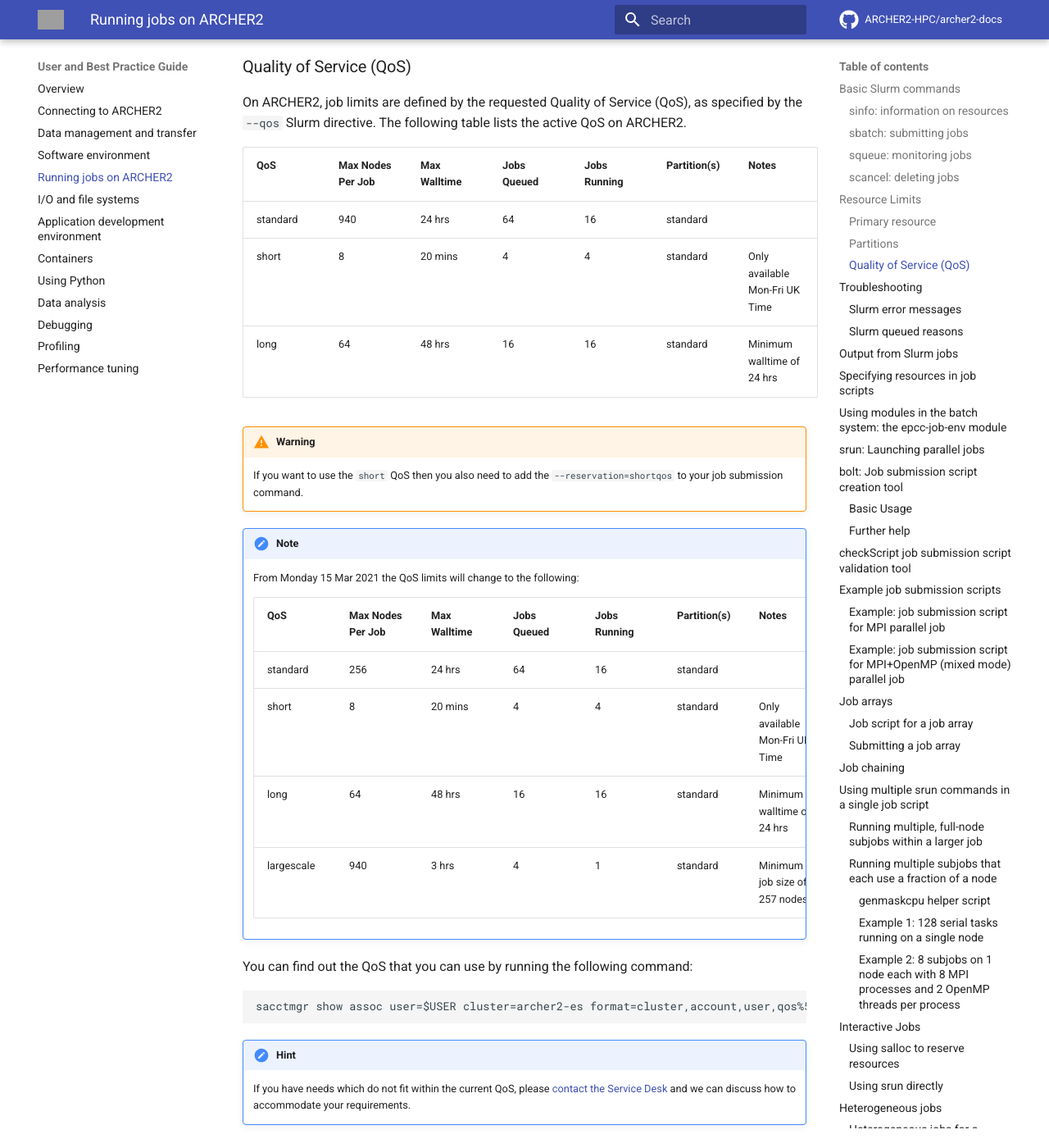
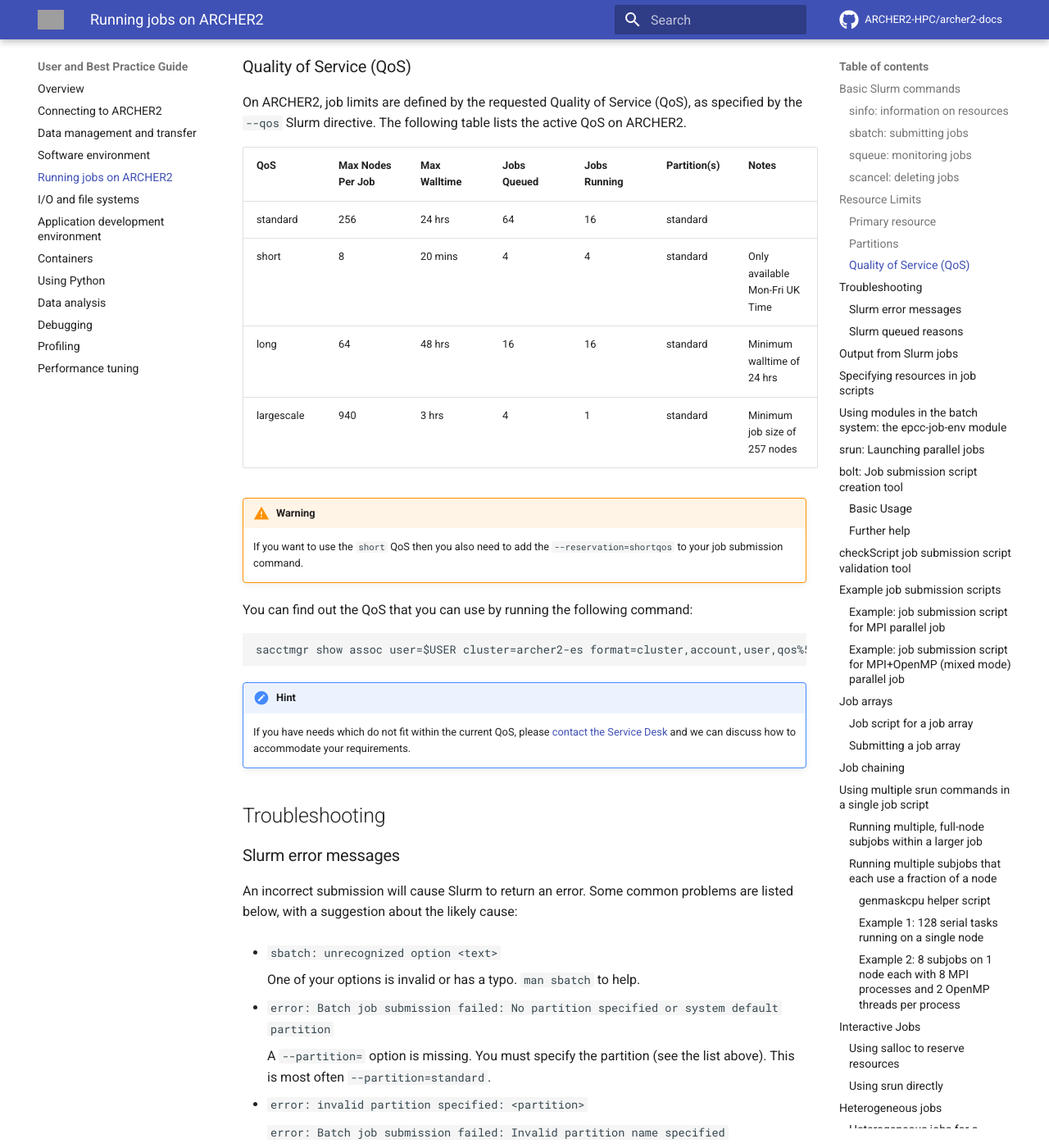
Before and after one commit to ARCHER2-HPC/archer2-docs, an MkDocs documentation site: the page built from docs/user-guide/scheduler.md, in a window 1280 px wide and 1400 px high, scrolled down 3304 px. Shown: the whole window at 82% size. Built offline with MkDocs 1.6.1 and Material for MkDocs 9.7.7, drawn with Linux system fonts in a browser that asks for light colours; comment, search, counter and statistics services are not loaded; grey boxes are pictures that could not be loaded.

Commit message:
Update to new QoS limits

```diff
--- a/docs/user-guide/scheduler.md
+++ b/docs/user-guide/scheduler.md
@@ -146,23 +146,14 @@
 
 | QoS        | Max Nodes Per Job | Max Walltime | Jobs Queued | Jobs Running | Partition(s) | Notes |
 | ---------- | ----------------- | ------------ | ----------- | ------------ | ------------ | ------|
-| standard   | 940               | 24 hrs       | 64          | 16           | standard     |       |
+| standard   | 256               | 24 hrs       | 64          | 16           | standard     |       |
 | short      | 8                 | 20 mins      | 4           | 4            | standard     | Only available Mon-Fri UK Time |
 | long       | 64                | 48 hrs       | 16          | 16           | standard     | Minimum walltime of 24 hrs |
+| largescale | 940               | 3 hrs        | 4           | 1            | standard     | Minimum job size of 257 nodes |
 
 !!! warning
     If you want to use the `short` QoS then you also need to add the
     `--reservation=shortqos` to your job submission command.
-
-!!! note
-    From Monday 15 Mar 2021 the QoS limits will change to the following:
-
-    | QoS        | Max Nodes Per Job | Max Walltime | Jobs Queued | Jobs Running | Partition(s) | Notes |
-    | ---------- | ----------------- | ------------ | ----------- | ------------ | ------------ | ------|
-    | standard   | 256               | 24 hrs       | 64          | 16           | standard     |       |
-    | short      | 8                 | 20 mins      | 4           | 4            | standard     | Only available Mon-Fri UK Time |
-    | long       | 64                | 48 hrs       | 16          | 16           | standard     | Minimum walltime of 24 hrs |
-    | largescale | 940               | 3 hrs        | 4           | 1            | standard     | Minimum job size of 257 nodes |
 
 You can find out the QoS that you can use by running the following
 command:
```
